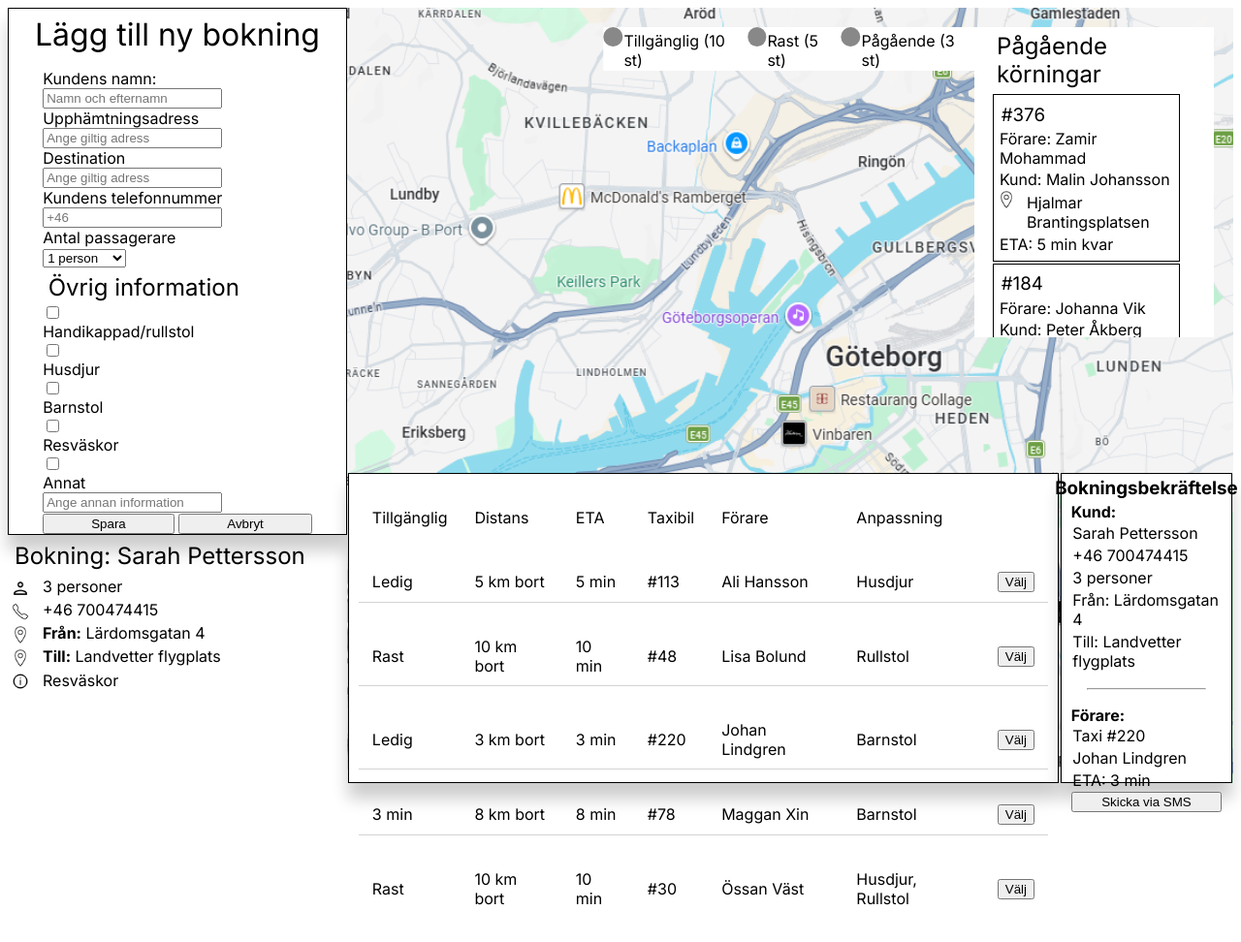
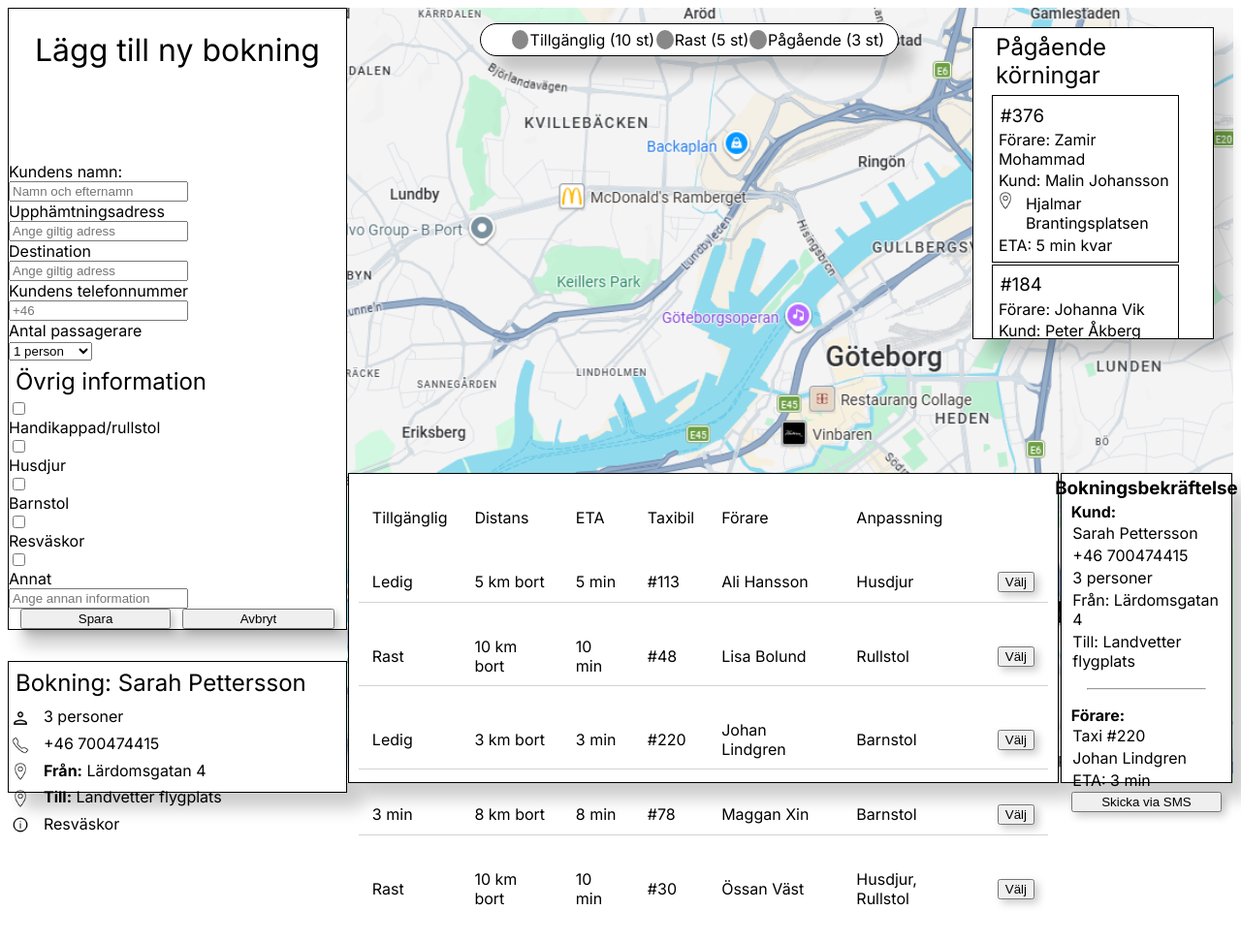
Before and after one commit to Vikjson/TaxiUI-group9, a plain HTML site: page index.html in a window 1280 px wide. Shown: the whole page at 97% size. Drawn offline with Linux system fonts and the light colour scheme.

Commit message:
Add files via upload

```diff
--- a/index.html
+++ b/index.html
@@ -60,8 +60,10 @@
         <!-- Textfältet ska inte gå att fylla i förrän Annat-rutan är ibockat -->
         <input type="text" id="other-freetext" placeholder="Ange annan information" />
 
-        <button class="button" type="submit">Spara</button>
-        <button class="button" type="button">Avbryt</button>
+        <div class="buttons">
+          <button class="button" type="submit">Spara</button>
+          <button class="button" type="button">Avbryt</button>
+        </div>
       </form>
     </div>
 
@@ -134,7 +136,7 @@
 
     <div class="textbox" id="bottom">
       <div class="textbox" id="available-rides">
-             <table class="driver-table">
+        <table class="driver-table">
           <thead>
             <tr>
               <th>Tillgänglig</th>
--- a/style.css
+++ b/style.css
@@ -30,28 +30,34 @@ th {
     font-weight: 400;
 }
 
+button {
+    box-shadow: 0.25rem 0.25rem 0.5rem rgba(0, 0, 0, 0.2);
+}
+
 #map {
     background-image: url("/assets/map_1429x1017.png");
     background-repeat: no-repeat;
     position: relative;
     background-size: cover;
     background-position: center;
-    display:
 }
 
 #booking-form {
     background-color: white;
+    border: 1px solid black;
+    box-shadow: 1rem 1rem 1rem rgba(0, 0, 0, 0.2);
     display: flex;
     flex-direction: column;
-    align-items: center;
-    gap: 1rem;
-    border: 1px solid black;
-    box-shadow: 0 1rem 1rem rgba(0, 0, 0, 0.2);
+    justify-content: space-between;
+    /* align-items: center; */
+    height: 80%;
 }
 
 #booking-form h1 {
-    margin-bottom: 0;
     font-weight: normal;
+    display: flex;
+    justify-content: center;
+    padding-top: 1rem;
 }
 
 #booking-form h2 {
@@ -66,22 +72,36 @@ th {
     display: block;
 }
 
+.buttons {
+    display: flex;
+    flex-direction: row;
+    justify-content: space-evenly;
+}
+
 #booking-form button {
-    flex-direction: row;
-    justify-content: space-between;
-    padding-left: 3rem;
-    padding-right: 3rem;
+    padding-left: 3.6rem;
+    padding-right: 3.6rem;
+}
+
+#booking {
+    background-color: white;
+    border: 1px solid black;
+    box-shadow: 1rem 1rem 1rem rgba(0, 0, 0, 0.2);
+    margin-top: 2rem;
+    height: 16.7%;
+    display: flex;
+    flex-direction: column;
 }
 
 #confirmation {
     background-color: white;
     border: 1px solid black;
+    box-shadow: 1rem 1rem 1rem rgba(0, 0, 0, 0.2);
     display: flex;
     flex-direction: column;
     justify-content: space-between;
     padding: 10px;
     padding-top: 0px;
-    box-shadow: 0 1rem 1rem rgba(0, 0, 0, 0.2);
     width: 17%;
 }
 
@@ -103,18 +123,20 @@ th {
 }
 
 #status-bar {
-    display: flex;
     background-color: white;
-    position: absolute;
-    top: 20px;
-    left: 50%;
-    transform: translateX(-50%);
-}
-
-.status {
+    border: 1px solid black;
+    border-radius: 3rem;
+    box-shadow: 1rem 1rem 1rem rgba(0, 0, 0, 0.2);
+    width: 40%;
+    height: 4%;
     display: flex;
     flex-direction: row;
-    align-items: baseline;
+    justify-content: space-between;
+    position: absolute;
+    top: 1rem;
+    left: 15%;
+    padding-left: 2rem;
+    padding-right: 2rem;
 }
 
 .dot {
@@ -124,8 +146,16 @@ th {
     border-radius: 50%;
 }
 
+.status {
+    display: flex;
+    align-items: center;
+    white-space: nowrap;
+}
+
 #ongoing-rides {
     background-color: white;
+    border: 1px solid black;
+    box-shadow: 1rem 1rem 1rem rgba(0, 0, 0, 0.2);
     display: flex;
     flex-direction: column;
     padding-left: 2%;
@@ -169,10 +199,8 @@ th {
 #available-rides {
     background-color: white;
     border: 1px solid black;
-    display: inline-block;
     width: 80%;
-    font-size: 1.5 rem;
-    box-shadow: 0 1rem 1rem rgba(0, 0, 0, 0.2);
+    box-shadow: 1rem 1rem 1rem rgba(0, 0, 0, 0.2);
 }
 
 .driver-table {
```
